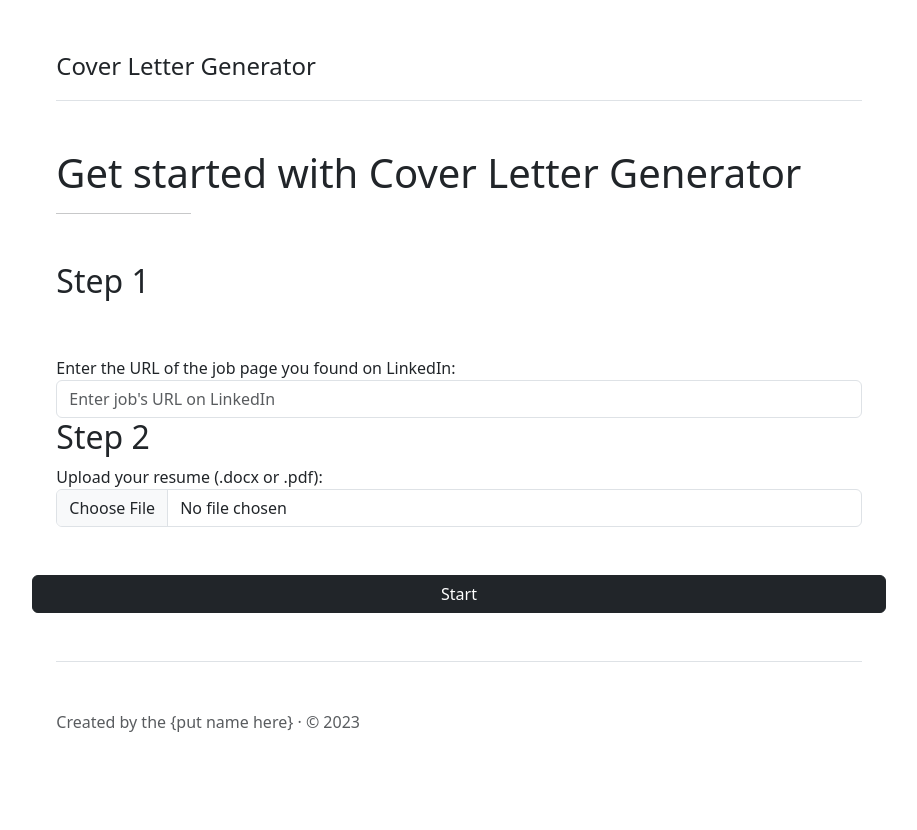
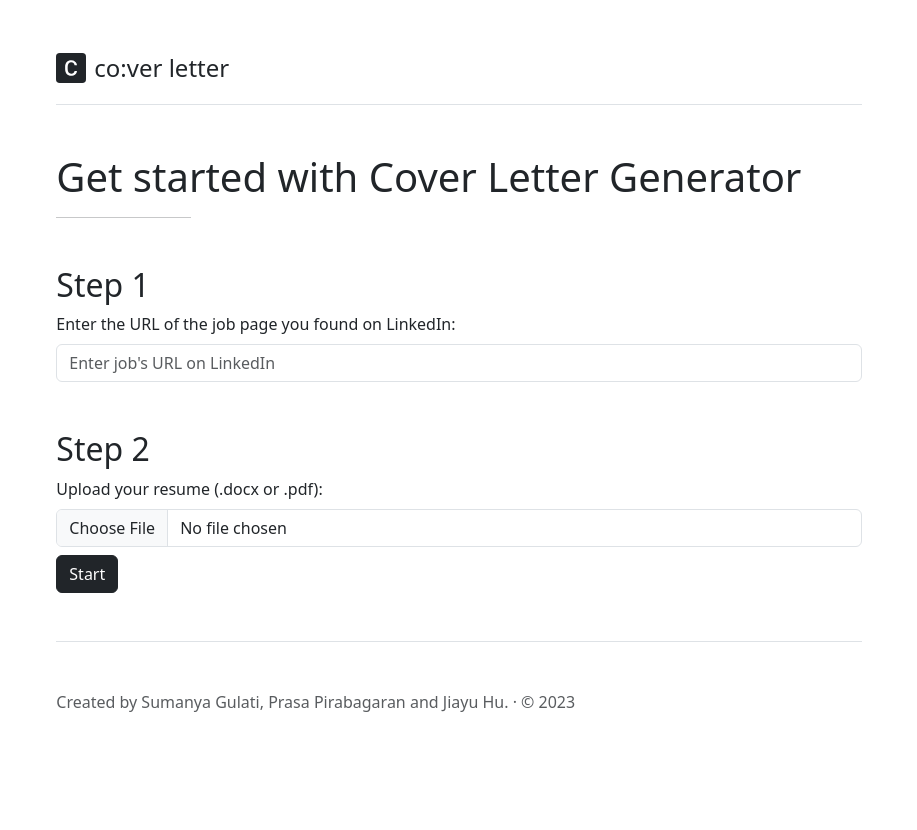
Before and after one commit to JennyHo5/cover-letter-generator, a Flask app: page /input.html in a window 1280 px wide. Shown: the whole page, without its empty margins (181-1098 px from the left). After the commit the page ends 712 px from the top, so only its background shows below. Run offline with Flask 2, Linux system fonts and the light colour scheme; some libraries are stand-ins or nearby versions.

Commit message:
change styles

```diff
--- a/templates/home.html
+++ b/templates/home.html
@@ -5,7 +5,7 @@
     <meta charset="utf-8">
     <meta name="viewport" content="width=device-width, initial-scale=1">
     <meta name="generator" content="Hugo 0.108.0">
-    <title>Cover Letter Generator</title>
+    <title>co:ver letter</title>
 
 <link href="https://cdn.jsdelivr.net/npm/bootstrap@5.3.0-alpha1/dist/css/bootstrap.min.css" rel="stylesheet" integrity="sha384-GLhlTQ8iRABdZLl6O3oVMWSktQOp6b7In1Zl3/Jr59b6EGGoI1aFkw7cmDA6j6gD" crossorigin="anonymous">
 
@@ -18,7 +18,7 @@
 <div class="cover-container d-flex w-100 h-100 p-3 mx-auto flex-column">
   <header class="mb-auto">
     <div>
-      <h3 class="float-md-start mb-0">Cover Letter Generator</h3>
+      <h3 class="float-md-start mb-0">co:ver letter</h3>
     </div>
   </header>
 
@@ -31,7 +31,7 @@
   </main>
 
   <footer class="mt-auto text-white-50">
-    <p>Created for <a href="https://shehacks-7.devpost.com/?preview_token=kd4WfxSA0YgVT6IaA1TcjHT8%2FHKHIx544Ee0blYkA2I%3D" class="text-white">Shehacks+ 7</a>, by {group name}.</p>
+    <p>Created for <a href="https://shehacks-7.devpost.com/?preview_token=kd4WfxSA0YgVT6IaA1TcjHT8%2FHKHIx544Ee0blYkA2I%3D" class="text-white">Shehacks+ 7</a>, by Sumanya Gulati, Prasa Pirabagaran and Jiayu Hu.</p>
   </footer>
 </div>
 
--- a/templates/input.html
+++ b/templates/input.html
@@ -5,7 +5,7 @@
   <meta charset="utf-8">
   <meta name="viewport" content="width=device-width, initial-scale=1">
   <meta name="description" content="">
-  <title>Cover Letter Generator</title>
+  <title>co:ver letter</title>
 
 
   <link href="https://cdn.jsdelivr.net/npm/bootstrap@5.3.0-alpha1/dist/css/bootstrap.min.css" rel="stylesheet" integrity="sha384-GLhlTQ8iRABdZLl6O3oVMWSktQOp6b7In1Zl3/Jr59b6EGGoI1aFkw7cmDA6j6gD" crossorigin="anonymous">
@@ -17,30 +17,30 @@
 
   <div class="col-lg-8 mx-auto p-4 py-md-5">
     <header class="d-flex align-items-center pb-3 mb-5 border-bottom">
-      <span class="fs-4">Cover Letter Generator</span>
+      <svg xmlns="http://www.w3.org/2000/svg" width="30" height="40" fill="currentColor" class="me-2" viewBox="0 0 16 16">
+        <path d="M2 0a2 2 0 0 0-2 2v12a2 2 0 0 0 2 2h12a2 2 0 0 0 2-2V2a2 2 0 0 0-2-2H2Zm6.146 4.992c-1.212 0-1.927.92-1.927 2.502v1.06c0 1.571.703 2.462 1.927 2.462.979 0 1.641-.586 1.729-1.418h1.295v.093c-.1 1.448-1.354 2.467-3.03 2.467-2.091 0-3.269-1.336-3.269-3.603V7.482c0-2.261 1.201-3.638 3.27-3.638 1.681 0 2.935 1.054 3.029 2.572v.088H9.875c-.088-.879-.768-1.512-1.729-1.512Z"/>
+      </svg>
+      <span class="fs-4">co:ver letter</span>
     </header>
 
     <main>
       <h1>Get started with Cover Letter Generator</h1>
 
       <hr class="col-3 col-md-2 mb-5">
-
-      <div class="row g-5">
-
         <h2>Step 1</h2>
         <form class="" action="#" method="post" method="get">
           <label for="job">Enter the URL of the job page you found on LinkedIn:</label>
-          <input type="text" class="form-control" aria-describedby="job" placeholder="Enter job's URL on LinkedIn" id="job" name="job">
+          <input type="text" class="form-control mt-2 mb-5" aria-describedby="job" placeholder="Enter job's URL on LinkedIn" id="job" name="job">
+
           <h2>Step 2</h2>
           <label for="resume" class="resume">Upload your resume (.docx or .pdf): </label>
-          <input class="form-control" type="file" id="resume" name="resume">
+          <input class="form-control mt-2 mb-2" type="file" id="resume" name="resume">
         </form>
         <a href="output.html" class="btn btn-dark" onclick="submit()">Start</a>
 
-      </div>
     </main>
     <footer class="pt-5 my-5 text-muted border-top">
-      Created by the {put name here} &middot; &copy; 2023
+      Created by Sumanya Gulati, Prasa Pirabagaran and Jiayu Hu. &middot; &copy; 2023
     </footer>
   </div>
 
```
Also changed, not shown: templates/output.html (+7 -3 lines).
